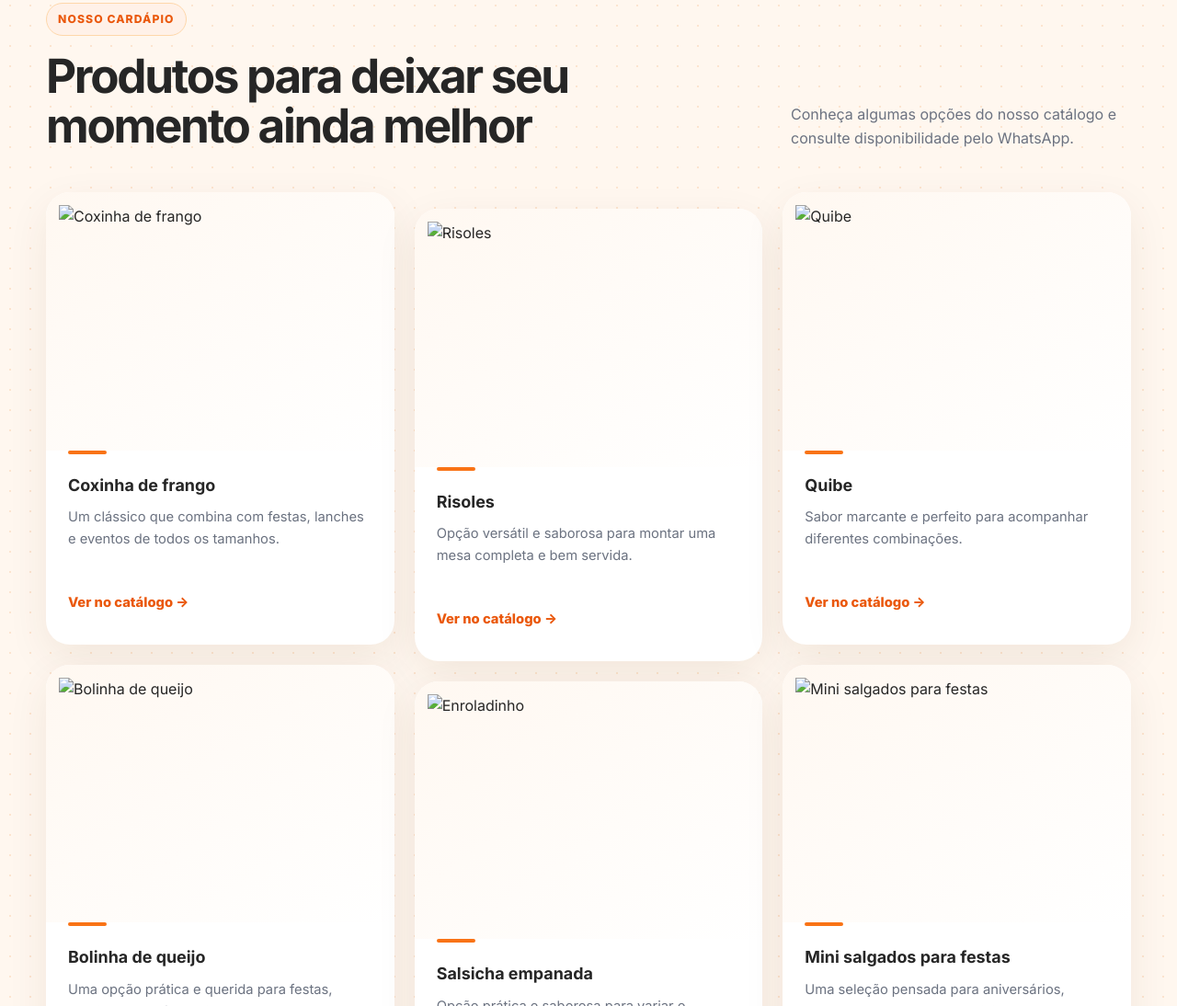
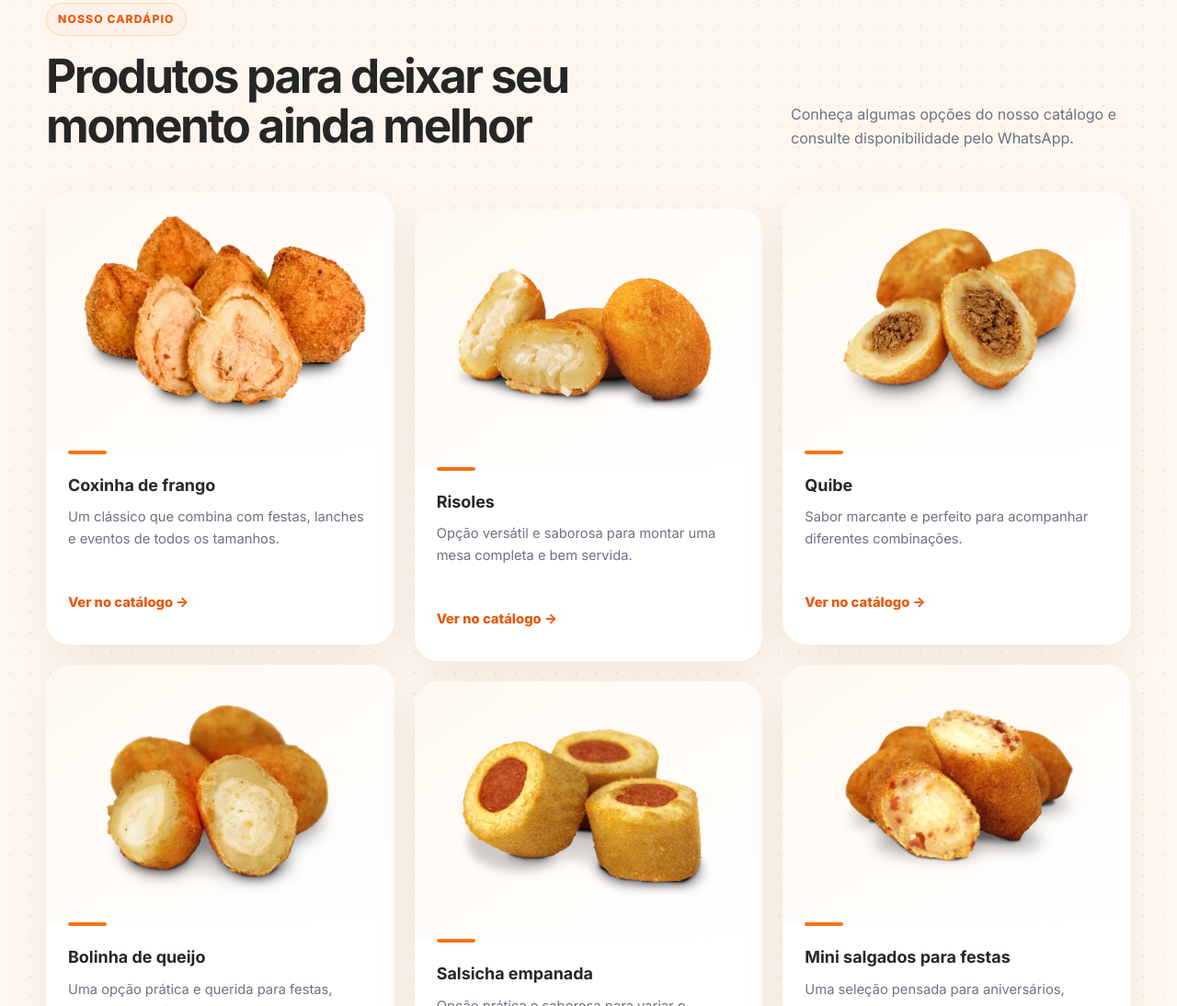
Before and after one commit to joaovictordasilva286-ui/Site-Da-Silva-Distribuidora, a plain HTML site: page index.html in a window 1280 px wide. Shown: the part 1706-2800 px from the top of the page at 92% size. Drawn offline with Linux system fonts and the light colour scheme.

Commit message:
Add files via upload

```diff
--- a/index.html
+++ b/index.html
@@ -16,7 +16,7 @@
 <header class="site-header" id="inicio">
 <div class="container nav-wrap">
 <a aria-label="Da Silva Distribuidora - início" class="brand" href="#inicio">
-<img alt="Logo Da Silva Distribuidora" class="brand-logo" src="assets/logo-da-silva.png"/>
+<img alt="Logo Da Silva Distribuidora" class="brand-logo" src="logo-da-silva.png"/>
 <span class="brand-text">
 <strong>Da Silva</strong>
 <small>Distribuidora de Salgados</small>
@@ -56,7 +56,7 @@
 <span>✓ Pedido prático</span>
 </div>
 </div>
-<div aria-label="Espaço reservado para imagem principal dos salgados" class="hero-image-placeholder reveal hero-product-image"><img alt="Coxinhas de frango da linha lanche" src="assets/produtos/coxinha-frango-lanche.png"/></div>
+<div aria-label="Espaço reservado para imagem principal dos salgados" class="hero-image-placeholder reveal hero-product-image"><img alt="Coxinhas de frango da linha lanche" src="coxinha-frango-lanche.png"/></div>
 </div>
 </section>
 <section class="about section-pad" id="sobre">
@@ -101,27 +101,27 @@
 </div>
 <div class="product-grid">
 <article class="product-card reveal">
-<div class="product-photo has-image"><img alt="Coxinha de frango" loading="lazy" src="assets/produtos/coxinha-mini-frango.png"/></div>
+<div class="product-photo has-image"><img alt="Coxinha de frango" loading="lazy" src="coxinha-mini-frango.png"/></div>
 <div class="product-body"><h3>Coxinha de frango</h3><p>Um clássico que combina com festas, lanches e eventos de todos os tamanhos.</p><a class="product-link catalog-link" href="catalogo.html">Ver no catálogo →</a></div>
 </article>
 <article class="product-card reveal">
-<div class="product-photo has-image"><img alt="Risoles" loading="lazy" src="assets/produtos/risoles-frango-mini.png"/></div>
+<div class="product-photo has-image"><img alt="Risoles" loading="lazy" src="risoles-frango-mini.png"/></div>
 <div class="product-body"><h3>Risoles</h3><p>Opção versátil e saborosa para montar uma mesa completa e bem servida.</p><a class="product-link catalog-link" href="catalogo.html">Ver no catálogo →</a></div>
 </article>
 <article class="product-card reveal">
-<div class="product-photo has-image"><img alt="Quibe" loading="lazy" src="assets/produtos/quibe-requeijao-mini.png"/></div>
+<div class="product-photo has-image"><img alt="Quibe" loading="lazy" src="quibe-requeijao-mini.png"/></div>
 <div class="product-body"><h3>Quibe</h3><p>Sabor marcante e perfeito para acompanhar diferentes combinações.</p><a class="product-link catalog-link" href="catalogo.html">Ver no catálogo →</a></div>
 </article>
 <article class="product-card reveal">
-<div class="product-photo has-image"><img alt="Bolinha de queijo" loading="lazy" src="assets/produtos/bolinha-queijo.png"/></div>
+<div class="product-photo has-image"><img alt="Bolinha de queijo" loading="lazy" src="bolinha-queijo.png"/></div>
 <div class="product-body"><h3>Bolinha de queijo</h3><p>Uma opção prática e querida para festas, reuniões e confraternizações.</p><a class="product-link catalog-link" href="catalogo.html">Ver no catálogo →</a></div>
 </article>
 <article class="product-card reveal">
-<div class="product-photo has-image"><img alt="Enroladinho" loading="lazy" src="assets/produtos/salsicha-empanada-mini.png"/></div>
+<div class="product-photo has-image"><img alt="Enroladinho" loading="lazy" src="salsicha-empanada-mini.png"/></div>
 <div class="product-body"><h3>Salsicha empanada</h3><p>Opção prática e saborosa para variar o cardápio de lanches e eventos.</p><a class="product-link catalog-link" href="catalogo.html">Ver no catálogo →</a></div>
 </article>
 <article class="product-card reveal">
-<div class="product-photo has-image"><img alt="Mini salgados para festas" loading="lazy" src="assets/produtos/mini-pasteis.png"/></div>
+<div class="product-photo has-image"><img alt="Mini salgados para festas" loading="lazy" src="mini-pasteis.png"/></div>
 <div class="product-body"><h3>Mini salgados para festas</h3><p>Uma seleção pensada para aniversários, eventos e momentos especiais.</p><a class="product-link catalog-link" href="catalogo.html">Ver no catálogo →</a></div>
 </article>
 </div>
@@ -136,7 +136,7 @@
 </div>
 <div class="popular-grid">
 <article class="popular-card reveal">
-<div class="popular-image has-image"><img alt="Coxinha de frango" loading="lazy" src="assets/produtos/coxinha-frango-lanche.png"/></div>
+<div class="popular-image has-image"><img alt="Coxinha de frango" loading="lazy" src="coxinha-frango-lanche.png"/></div>
 <div class="popular-info">
 <span class="tag">Destaque</span>
 <h3>Coxinha de frango</h3>
@@ -145,7 +145,7 @@
 </div>
 </article>
 <article class="popular-card reveal">
-<div class="popular-image has-image"><img alt="Mini salgados para festas" loading="lazy" src="assets/produtos/mini-pasteis.png"/></div>
+<div class="popular-image has-image"><img alt="Mini salgados para festas" loading="lazy" src="mini-pasteis.png"/></div>
 <div class="popular-info">
 <span class="tag">Popular</span>
 <h3>Mini salgados para festas</h3>
@@ -154,7 +154,7 @@
 </div>
 </article>
 <article class="popular-card reveal">
-<div class="popular-image has-image"><img alt="Bolinha de queijo" loading="lazy" src="assets/produtos/bolinha-queijo.png"/></div>
+<div class="popular-image has-image"><img alt="Bolinha de queijo" loading="lazy" src="bolinha-queijo.png"/></div>
 <div class="popular-info">
 <span class="tag">Favorito</span>
 <h3>Bolinha de queijo</h3>
```
Also changed, not shown: assados.html (+1 -1 lines), catalogo.html (+1 -1 lines), doces.html (+1 -1 lines), linha-lanche.html (+1 -1 lines), massas.html (+1 -1 lines), mini-salgados.html (+1 -1 lines), pasteis.html (+1 -1 lines).
